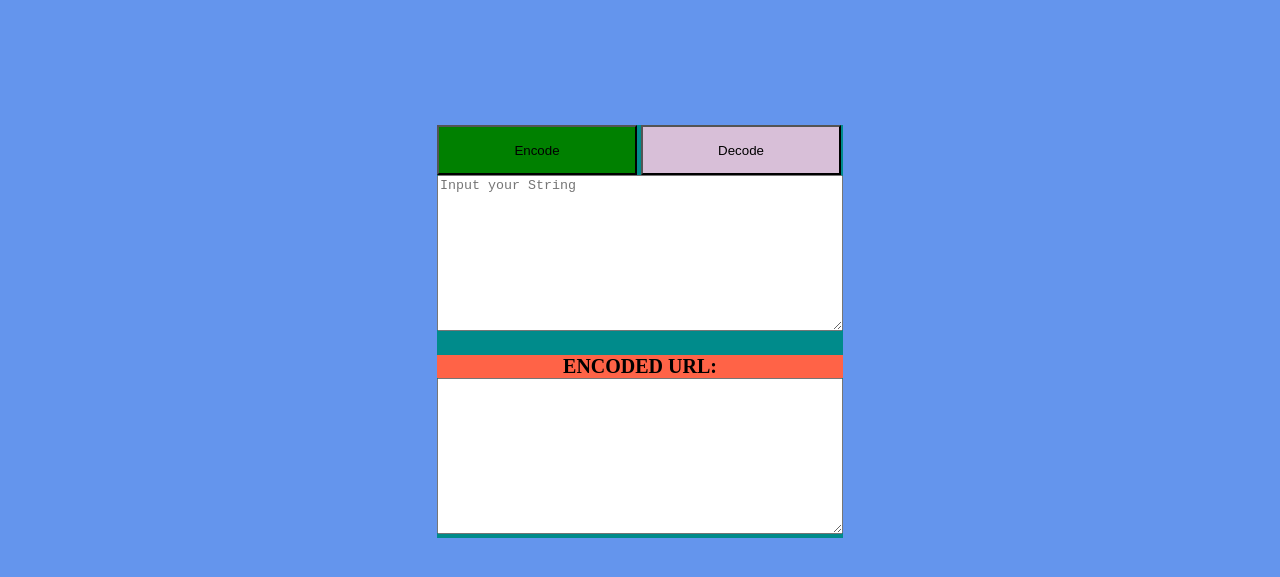
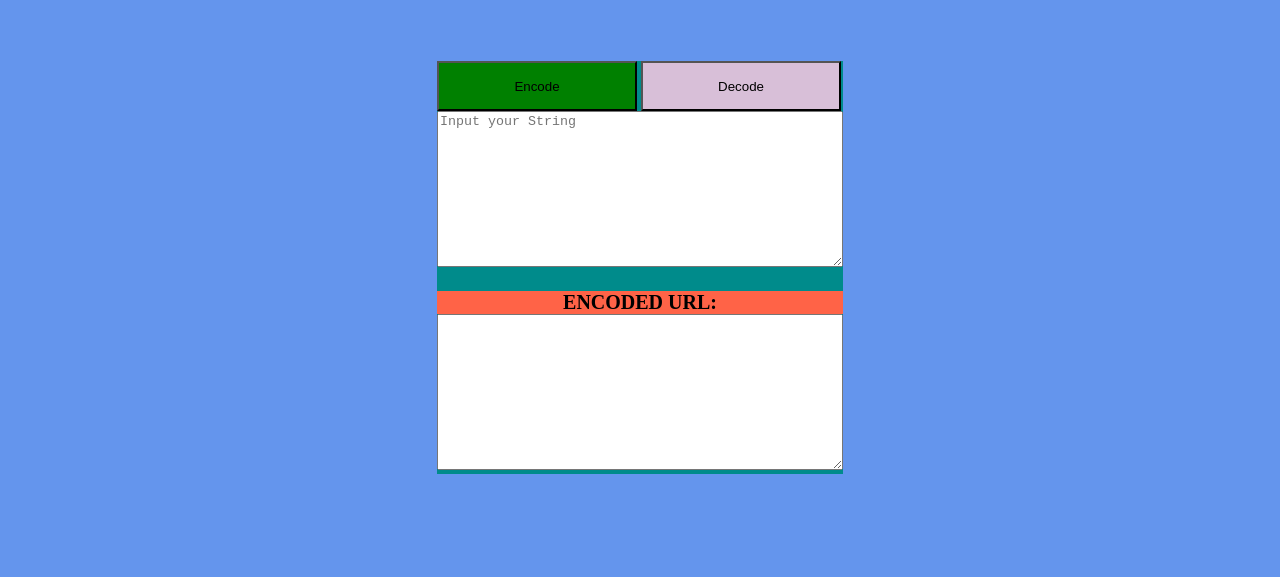
Before and after one commit to iamindrapreetsingh/URLEncoderDecoderUI, a plain HTML site: page index.html in a window 1280 px wide. Shown: the part 37-614 px from the top of the page. Drawn offline with Linux system fonts and the light colour scheme.

Commit message:
Use flex-fields instead of margin 0 auto.

```diff
--- a/index.css
+++ b/index.css
@@ -2,6 +2,9 @@ body
 {
     margin: 0px;
     background-color:cornflowerblue;
+    display: flex;
+    align-items: center;
+    flex-flow: column;
 }
 
 .header
@@ -10,6 +13,7 @@ background-color: black;
 color: white;
 text-align: center;
 font-size: 30px;
+width: 100%;
 }
 
 
@@ -18,8 +22,9 @@ font-size: 30px;
     background-color: darkcyan;
     height: fit-content;
     width: fit-content;
-    margin: 10% auto;
+    margin-top: 5%;
 }
+
 
 .encode-btn-div
 {
```
